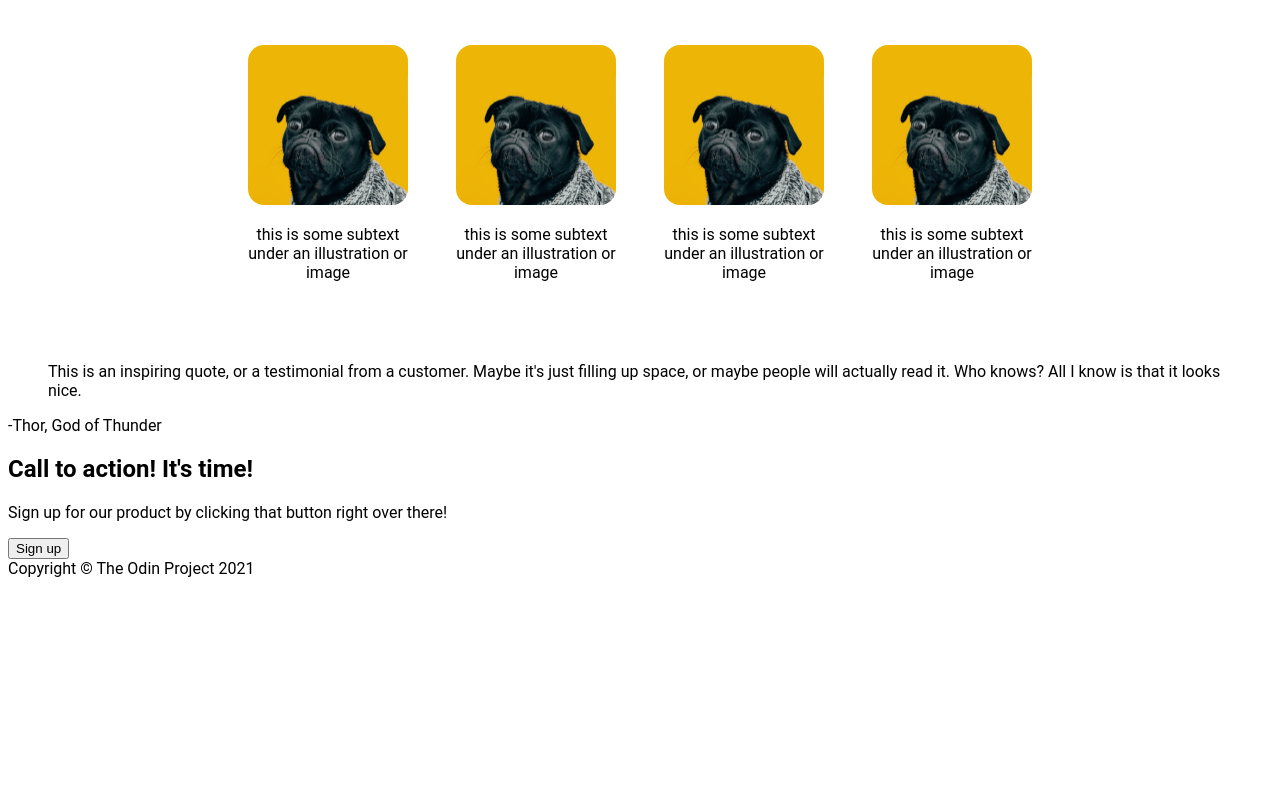
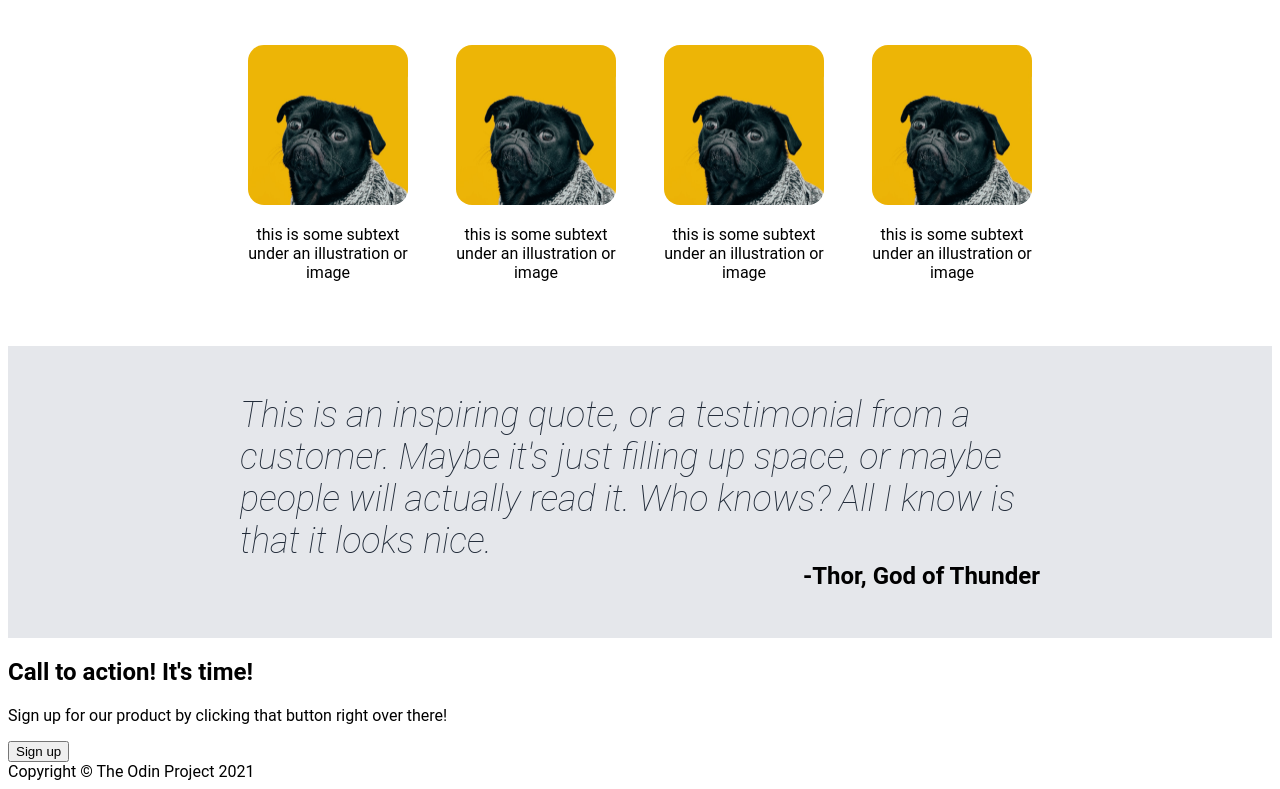
Before and after one commit to Philomath21/landing_page, a plain HTML site: page index.html in a window 1280 px wide. Shown: the part 1059-1848 px from the top of the page. Before the commit the page ends 1645 px from the top, so only its background shows below. Drawn offline with Linux system fonts and the light colour scheme.

Commit message:
add section 3
Style was added to section 3 and it was completed.
HTML file was changed a bit for CSS hook.

```diff
--- a/index.html
+++ b/index.html
@@ -46,8 +46,10 @@
             </div>
         </section>
         <section class="section-3">
-            <blockquote>This is an inspiring quote, or a testimonial from a customer. Maybe it's just filling up space, or maybe people will actually read it. Who knows? All I know is that it looks nice.</blockquote>
-            <p>-Thor, God of Thunder</p>
+            <div>
+                <blockquote>This is an inspiring quote, or a testimonial from a customer. Maybe it's just filling up space, or maybe people will actually read it. Who knows? All I know is that it looks nice.</blockquote>
+                <p>-Thor, God of Thunder</p>
+            </div>
         </section>
         <section class="section-4">
             <h2>Call to action! It's time!</h2>
--- a/styles.css
+++ b/styles.css
@@ -121,3 +121,40 @@ header {
         object-fit:cover;
         border-radius: 16px;
     }
+
+.section-3 {
+    background-color: #E5E7EB;
+    padding: 48px;
+    margin: 0 auto;
+    display: flex;
+    justify-content: center;
+    align-items: center;
+}
+
+    .section-3 div {
+        display: flex;
+        flex-direction: column;
+        justify-content: center;
+        align-items: center;
+        max-width: 800px;
+        margin: 0;
+        padding: 0;
+    }
+
+    .section-3 blockquote {
+        margin: 0;
+        padding: 0;
+        color: #1f2937;
+        font-size: 36px;
+        font-weight:lighter;
+        font-style: italic;
+        /* max-width: 800px; */
+    }
+
+    .section-3 p {
+        margin: 0;
+        align-self: flex-end;
+        padding: 0;
+        font-size: 24px;
+        font-weight: bold;
+    }
```
